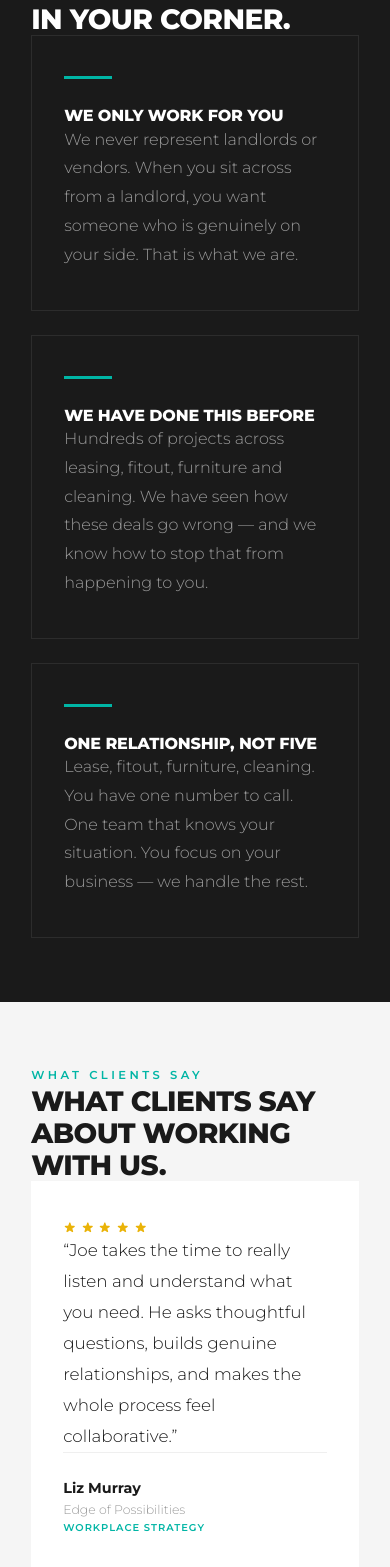
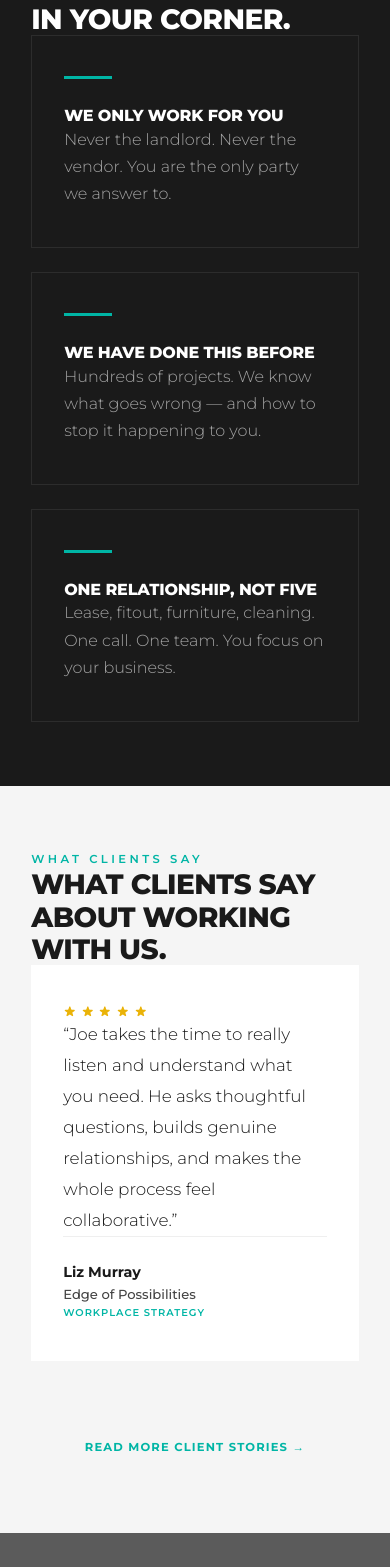
Before and after one commit to yossy-jk/yos-website, a Next.js app: page / in a window 390 px wide. Shown: the part 2561-4128 px from the top of the page. Built offline with nearby package versions, Linux system fonts and the light colour scheme; grey boxes are pictures that could not be loaded.

Commit message:
Mobile UX polish: Why Us body text cut to 1 sentence each (was 3), How We Work step titles larger, testimonial company name more visible, CTA text-first on mobile, card body text contrast improved.

```diff
--- a/src/app/page.tsx
+++ b/src/app/page.tsx
@@ -189,9 +189,9 @@ export default function Home() {
 
           <div className="grid grid-cols-1 md:grid-cols-3 gap-6 md:gap-px" style={{ background: 'transparent' }}>
             {[
-              { title: 'We only work for you', body: 'We never represent landlords or vendors. When you sit across from a landlord, you want someone who is genuinely on your side. That is what we are.' },
-              { title: 'We have done this before', body: 'Hundreds of projects across leasing, fitout, furniture and cleaning. We have seen how these deals go wrong — and we know how to stop that from happening to you.' },
-              { title: 'One relationship, not five', body: 'Lease, fitout, furniture, cleaning. You have one number to call. One team that knows your situation. You focus on your business — we handle the rest.' },
+              { title: 'We only work for you', body: 'Never the landlord. Never the vendor. You are the only party we answer to.' },
+              { title: 'We have done this before', body: 'Hundreds of projects. We know what goes wrong — and how to stop it happening to you.' },
+              { title: 'One relationship, not five', body: 'Lease, fitout, furniture, cleaning. One call. One team. You focus on your business.' },
             ].map((p, i) => (
               <FadeIn key={p.title} delay={i * 80}>
                 <div className="bg-near-black border border-white/8 md:border-0" style={{ padding: '2.5rem 2rem' }}>
@@ -200,8 +200,8 @@ export default function Home() {
                     style={{ fontSize: '1rem', letterSpacing: '-0.01em' }}>
                     {p.title}
                   </h3>
-                  <p className="text-white/55 font-light leading-relaxed"
-                    style={{ fontSize: '1rem', lineHeight: 1.8 }}>
+                  <p className="text-white/60 font-light leading-relaxed"
+                    style={{ fontSize: '1rem', lineHeight: 1.7 }}>
                     {p.body}
                   </p>
                 </div>
@@ -232,7 +232,7 @@ export default function Home() {
                   </p>
                   <div style={{ borderTop: '1px solid #efefef', paddingTop: '1.5rem' }}>
                     <p className="text-near-black font-bold mb-1" style={{ fontSize: '0.9rem' }}>{t.name}</p>
-                    <p className="text-mid-grey font-light mb-2" style={{ fontSize: '0.78rem' }}>{t.company}</p>
+                    <p className="text-charcoal font-medium mb-2" style={{ fontSize: '0.82rem' }}>{t.company}</p>
                     <p className="text-teal font-semibold uppercase tracking-widest" style={{ fontSize: '0.62rem' }}>{t.service}</p>
                   </div>
                 </div>
@@ -331,7 +331,7 @@ export default function Home() {
                     <div className="flex gap-6 items-start py-6 border-b border-gray-100">
                       <span className="text-teal font-black flex-shrink-0" style={{ fontSize: '0.65rem', letterSpacing: '0.2em', minWidth: '2rem', paddingTop: '0.2rem' }}>{item.step}</span>
                       <div>
-                        <p className="text-near-black font-black uppercase tracking-tight mb-2" style={{ fontSize: '1rem' }}>{item.title}</p>
+                        <p className="text-near-black font-black uppercase tracking-tight mb-3" style={{ fontSize: '1.1rem' }}>{item.title}</p>
                         <p className="text-charcoal font-light leading-relaxed" style={{ fontSize: '0.95rem', lineHeight: 1.75 }}>{item.body}</p>
                       </div>
                     </div>
@@ -348,8 +348,8 @@ export default function Home() {
         <div className={WRAP} style={{ paddingLeft: PAD, paddingRight: PAD }}>
           <div className="grid grid-cols-1 lg:grid-cols-2 gap-12 lg:gap-24 items-center">
 
-            {/* Left — bold statement */}
-            <FadeIn>
+            {/* On mobile: text first, stat block second */}
+            <FadeIn className="order-2 lg:order-1">
               <div className="flex flex-col justify-center">
                 <p style={{ fontSize: '0.72rem', letterSpacing: '0.3em', textTransform: 'uppercase' }} className="text-teal font-semibold mb-8">
                   Commercial Property Advisors
@@ -364,8 +364,8 @@ export default function Home() {
               </div>
             </FadeIn>
 
-            {/* Right — CTA text */}
-            <FadeIn delay={120}>
+            {/* Right on desktop, first on mobile */}
+            <FadeIn delay={120} className="order-1 lg:order-2">
               <div>
                 <p style={{ fontSize: '0.72rem', letterSpacing: '0.3em', textTransform: 'uppercase' }} className="text-teal font-semibold mb-6">Get started</p>
                 <h2 className="text-white font-black uppercase leading-tight tracking-tight mb-8"
```
